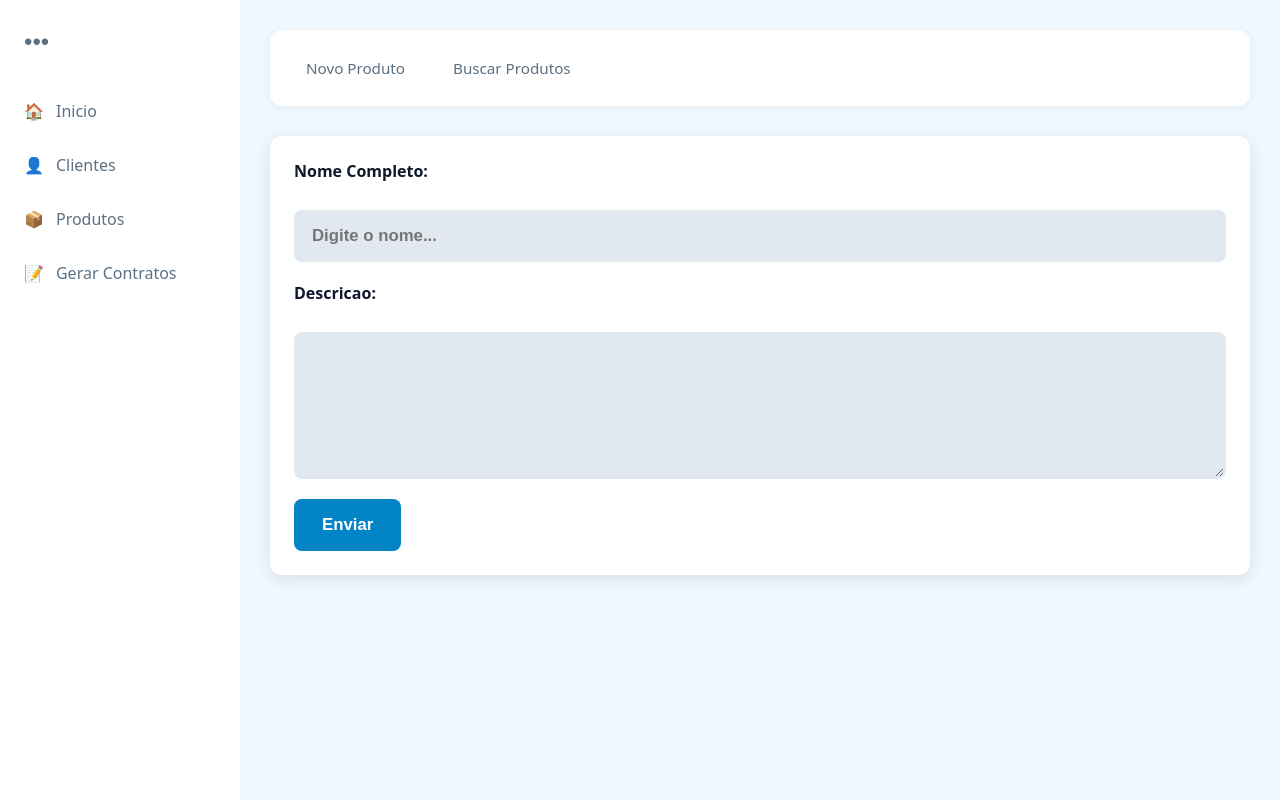
After one commit to RageHTML/PainelVEMFE, a FastAPI app: template app/templates/produto_novo.html in a window 1280 px wide. The commit adds this page. Run offline with FastAPI, Linux system fonts and the light colour scheme; the template is opened without the code that fills it, so the values that code supplies are empty.

Commit message:
feat: nova aba para registrar produtos e para buscar produtos

```diff
--- a/app/main.py
+++ b/app/main.py
@@ -6,12 +6,12 @@ app = FastAPI()
 
 
 templates = Jinja2Templates(directory="app/templates")
-from app.routers import clientes, produtos, contratos, raiz
+from app.routers import clientes, contratos, produto, raiz
 app.mount("/static", StaticFiles(directory="app/static"), name="static")
 
 #limpar_e_recriar_banco()
 
 app.include_router(clientes.router)
-app.include_router(produtos.router)
+app.include_router(produto.router)
 app.include_router(contratos.router)
 app.include_router(raiz.router)
--- a/app/models/produtos.py
+++ b/app/models/produtos.py
@@ -7,7 +7,6 @@ class Produto(SQLModel, table=True):
 
     id: int | None = Field(default=None, primary_key=True)
     descricao: str | None = Field(default=None)
-
     contratos: list["Contratos"] = Relationship(back_populates="produto")
 
 
--- a/app/static/css/clientes.css
+++ b/app/static/css/clientes.css
@@ -6,7 +6,6 @@
     border-radius: 12px;
     box-shadow: 0 4px 16px rgba(0, 0, 0, 0.1);
 
-    /* Layout Inline */
     display: flex;
     flex-wrap: wrap;
     align-items: flex-end;
--- a/app/static/css/global.css
+++ b/app/static/css/global.css
@@ -10,13 +10,13 @@ body {
     color: #2c3e50;
     display: flex;
     min-height: 100vh;
+    margin: 0;
+    padding: 0;
 }
 
-/* Sidebar Recolhível (Nav Rail) */
 .sidebar {
     width: 240px;
     background-color: #ffffff;
-    border-right: 1px solid #e2e8f0;
     display: flex;
     flex-direction: column;
     padding: 20px 12px;
@@ -67,10 +67,10 @@ body {
 
 .main-content {
     flex: 1;
-    padding: 40px;
+    padding: 30px; /* Mantém o respiro lateral para tudo dentro da página */
     display: flex;
     flex-direction: column;
-    align-items: center;
+    align-items: stretch;
 }
 
 #notificacao-container {
--- /dev/null
+++ b/app/static/css/produto_novo.css
@@ -0,0 +1,118 @@
+.nav-produto {
+    display: flex;
+    justify-content: flex-start;
+    align-items: center;
+    gap: 24px;
+
+    width: 100%;
+    margin-top: 0;
+    margin-left: 0;
+    margin-right: 0;
+
+    background-color: #ffffff;
+    border-radius: 12px;
+    padding: 20px 24px;
+    margin-bottom: 30px;
+    box-sizing: border-box;
+    box-shadow: 0 2px 8px rgba(0, 0, 0, 0.05);
+}
+
+.nav-produto a {
+    text-decoration: none;
+    color: #5b7083;
+    font-size: 0.95rem;
+    font-weight: 500;
+    transition: color 0.2s ease, background-color 0.2s ease;
+    padding: 8px 12px;
+    border-radius: 8px;
+}
+
+.nav-produto a:hover {
+    background-color: #e0f2fe;
+    color: #0284c7;
+}
+
+.nav-produto a:focus {
+    outline: 3px solid #0284c7;
+    outline-offset: 2px;
+    border-radius: 8px;
+}
+
+#form {
+    background-color: #ffffff;
+    width: 100%;
+    max-width: 100%;
+    padding: 24px;
+    border-radius: 12px;
+    box-shadow: 0 4px 16px rgba(0, 0, 0, 0.1);
+
+    display: flex;
+    flex-wrap: wrap;
+    align-items: flex-end;
+    gap: 20px;
+}
+
+label {
+    display: block;
+    font-size: 1rem;
+    font-weight: 700;
+    margin-bottom: 8px;
+    color: #0f172a;
+}
+
+input[type="text"],
+select,
+textarea {
+    width: 100%;
+    padding: 14px 16px;
+    border: 2px solid transparent;
+    border-radius: 8px;
+    background-color: #e2e8f0;
+    color: #0f172a;
+    font-size: 1.05rem;
+    font-weight: 600;
+    box-sizing: border-box;
+    transition: all 0.2s ease-in-out;
+}
+
+textarea {
+    resize: vertical;
+    font-family: inherit;
+    min-height: 120px;
+}
+
+input[type="text"]:focus,
+select:focus,
+textarea:focus {
+    outline: 3px solid #0284c7;
+    outline-offset: 2px;
+    background-color: #ffffff;
+    border-color: #0284c7;
+}
+
+button[type="submit"] {
+    padding: 14px 28px;
+    height: 52px;
+    border: none;
+    border-radius: 8px;
+    background-color: #0284c7;
+    color: #ffffff;
+    font-size: 1.05rem;
+    font-weight: 700;
+    cursor: pointer;
+    white-space: nowrap;
+    transition: background-color 0.2s ease;
+}
+
+button[type="submit"]:hover {
+    background-color: #0369a1;
+}
+
+button[type="submit"]:focus {
+    outline: 3px solid #0f172a;
+    outline-offset: 2px;
+}
+
+br {
+    display: none;
+}
--- /dev/null
+++ b/app/static/js/produto_novo.js
@@ -0,0 +1,74 @@
+const campo_busca = document.getElementById("busca");
+const lista_clientes = document.getElementById("lista_clientes");
+const formulario = document.getElementById("form");
+let clienteEncontrado = null;
+
+if (campo_busca) {
+    campo_busca.addEventListener("input", async (event) => {
+        const texto = event.target.value.trim();
+
+        if (texto.length >= 1) {
+            try {
+                const resposta = await fetch(`/clientes/buscar`,{
+                    method: "POST",
+                    headers: { "Content-Type": "application/json" },
+                    body: JSON.stringify({ nome: texto })
+                });
+
+                const dados = await resposta.json();
+
+                if (dados != null) {
+                    clienteEncontrado = dados;
+                } else {
+                    clienteEncontrado = null;
+                }
+
+                if (clienteEncontrado != null) {
+                    lista_clientes.innerHTML = "";
+                    const option = document.createElement("option");
+                    option.value = clienteEncontrado;
+                    lista_clientes.appendChild(option);
+                }
+            } catch (erro) {
+                clientesEncontrados = null;
+                exibirNotificacao('Erro de conexão com o servidor', '400', "error");
+            }
+        } else {
+            clientesEncontrados = null;
+            if (lista_clientes) lista_clientes.innerHTML = "";
+        }
+    });
+}
+
+
+if (formulario) {
+    formulario.addEventListener("submit", async (event) => {
+        event.preventDefault();
+
+        let form = new FormData(formulario)
+        let campos_iterator = form.entries()
+        let campos = Object.fromEntries(campos_iterator)
+        let campos_json = JSON.stringify(campos)
+        let campos_obj = JSON.parse(campos_json)
+        let status_code = 0
+
+        resposta = await fetch("/contratos/buscar", {
+            method: "POST",
+            headers: { "Content-Type": "application/json" },
+            body: campos_json
+        });
+
+
+
+        const dados = await resposta.json();
+        status_code = resposta.status
+        console.log(dados)
+
+        if (resposta.ok == false){
+            exibirNotificacao(`${dados.detail}`, `${status_code}`, "error");
+        } else {
+            exibirNotificacao("Cliente cadastrado com sucesso!", "200", "sucesso");
+            formulario.reset();
+        }
+    });
+}
--- /dev/null
+++ b/app/templates/produto_novo.html
@@ -0,0 +1,27 @@
+{% extends "global.html" %}
+
+{% block title %}Novo Produto - PainelVF{% endblock %}
+
+{% block extra_css %}
+    <link rel="stylesheet" href="/static/css/produto_novo.css">
+{% endblock %}
+
+{% block extra_js %}
+    <script src="/static/js/produto_novo.js" defer></script>
+{% endblock %}
+
+{% block content %}
+    <nav class="nav-produto">
+        <a href="/produtos/novo">Novo Produto</a>
+        <a href="/produtos">Buscar Produtos</a>
+    </nav>
+    <form method="post" id="form">
+        <label for="nome_completo">Nome Completo:</label>
+        <input type="text" id="nome_completo" name="nome_completo" list="lista_clientes" autocomplete="off" placeholder="Digite o nome...">
+        <datalist id="lista_clientes"></datalist>
+
+        <label for="busca">Descricao:</label>
+        <textarea id="descricao" rows="5" cols="30"></textarea>
+        <button type="submit">Enviar</button>
+    </form>
+{% endblock %}
```
Also changed, not shown: other parts of app/static/css/global.css (+0 -39 lines), app/routers/produto.py (renamed from app/routers/produtos.py, +9 -1 lines), app/static/css/produto_busca.css (renamed from app/static/css/produtos.css, +40 -0 lines), app/templates/produto_busca.html (renamed from app/templates/produtos.html, +10 -2 lines), app/static/js/produto_busca.js (renamed from app/static/js/produtos.js).
